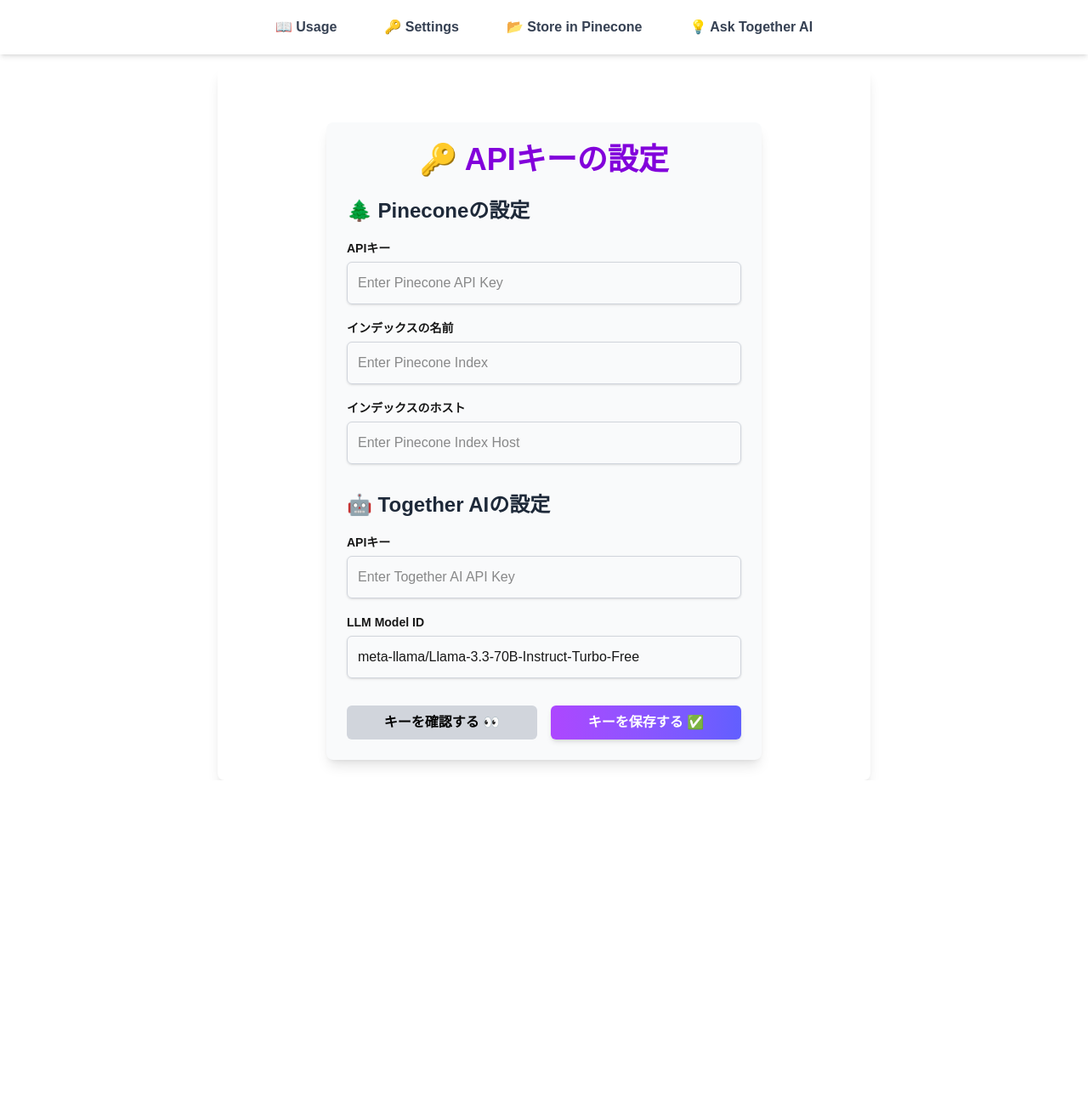
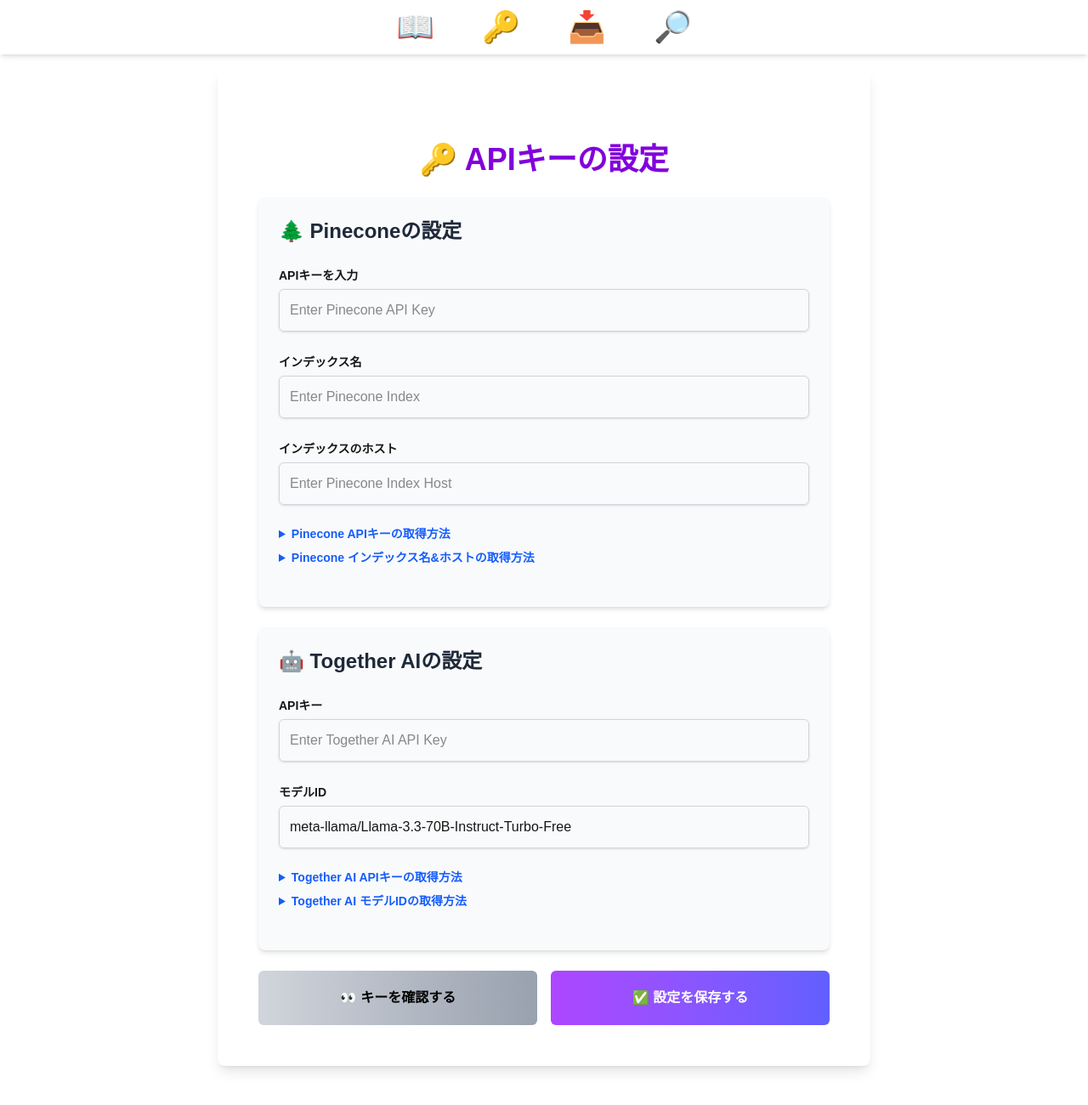
Before and after one commit to SachikoNitta/TogetherCone, a Next.js app: page /setting in a window 1280 px wide. Shown: the top 1300 px of the page at 85% size. Before the commit the page ends 918 px from the top, so only its background shows below. Built offline with nearby package versions, Linux system fonts and the light colour scheme.

Commit message:
Updated layout - Added instructions to get api keys - Applied card styles to all the pages - Removed texts from navigation

```diff
--- a/src/app/layout.tsx
+++ b/src/app/layout.tsx
@@ -17,33 +17,33 @@
           <div className="max-w-3xl flex space-x-6">
             <Link
               href="/"
-              className="px-4 py-2 text-gray-700 font-semibold rounded-lg hover:bg-gray-200 transition-all"
+              className="text-4xl px-4 py-2 text-gray-700 font-semibold rounded-lg hover:bg-gray-200 transition-all"
             >
-              📖 Usage
+              📖
             </Link>
             <Link
               href="/setting"
-              className="px-4 py-2 text-gray-700 font-semibold rounded-lg hover:bg-gray-200 transition-all"
+              className="text-4xl px-4 py-2 text-gray-700 font-semibold rounded-lg hover:bg-gray-200 transition-all"
             >
-              🔑 Settings
+              🔑
             </Link>
             <Link
               href="/store"
-              className="px-4 py-2 text-gray-700 font-semibold rounded-lg hover:bg-gray-200 transition-all"
+              className="text-4xl px-4 py-2 text-gray-700 font-semibold rounded-lg hover:bg-gray-200 transition-all"
             >
-              📂 Store in Pinecone
+              📥
             </Link>
             <Link
               href="/ask"
-              className="px-4 py-2 text-gray-700 font-semibold rounded-lg hover:bg-gray-200 transition-all"
+              className="text-4xl px-4 py-2 text-gray-700 font-semibold rounded-lg hover:bg-gray-200 transition-all"
             >
-              💡 Ask Together AI
+              🔎
             </Link>
           </div>
         </nav>
 
         {/* 🔹 Page Content */}
-        <main className="w-full max-w-3xl mt-20 p-6 bg-white shadow-lg rounded-lg">
+        <main className="w-full max-w-3xl my-20 p-6 bg-white shadow-lg rounded-lg">
           {children}
         </main>
       </body>
--- a/src/app/page.tsx
+++ b/src/app/page.tsx
@@ -36,28 +36,28 @@
         {/* Step 1: 設定 */}
         <Link href="/setting" className="block w-full">
           <button className="w-full bg-gradient-to-r from-purple-500 to-indigo-500 text-white text-lg font-semibold px-6 py-4 rounded-lg shadow-md hover:opacity-90 transition">
-            🔑 1️⃣ APIキーの設定
+            🔑 APIキーの設定
           </button>
         </Link>
 
         {/* Step 2: 保存 */}
         <Link href="/store" className="block w-full mt-4">
           <button className="w-full bg-gradient-to-r from-purple-500 to-indigo-500 text-white text-lg font-semibold px-6 py-4 rounded-lg shadow-md hover:opacity-90 transition">
-            📂 2️⃣ Pinecone にデータを保存
+            📥 Pinecone にデータを保存
           </button>
         </Link>
 
         {/* Step 3: 検索 */}
         <Link href="/ask" className="block w-full mt-4">
           <button className="w-full bg-gradient-to-r from-purple-500 to-indigo-500 text-white text-lg font-semibold px-6 py-4 rounded-lg shadow-md hover:opacity-90 transition">
-            💡 3️⃣ Together AI に質問する
+            🔎 Together AI に質問する
           </button>
         </Link>
       </section>
 
       {/* 🎉 まとめ */}
-      <section className="mt-8 p-6 bg-gray-50 shadow-md rounded-lg text-center">
-        <h2 className="text-3xl font-bold text-purple-700">🎉 すぐに AI 検索を始めよう！</h2>
+      <section className="mt-8 p-6 text-center">
+        <h2 className="text-3xl font-bold text-purple-700">🎉 今すぐにAI検索を始めよう！</h2>
       </section>
     </div>
   );
--- a/src/app/setting/page.tsx
+++ b/src/app/setting/page.tsx
@@ -2,7 +2,7 @@
 import { useState, useEffect } from "react";
 import Cookies from "js-cookie";
 
-export default function Home() {
+export default function Settings() {
   // 🔹 Pinecone State
   const [pineconeKey, setPineconeKey] = useState("");
   const [pineconeIndex, setPineconeIndex] = useState("");
@@ -38,17 +38,16 @@
   };
 
   return (
-    <div className="max-w-lg mx-auto mt-10 p-6 bg-gray-50 shadow-lg rounded-lg">
+    <div className="max-w-3xl mx-auto mt-10 p-6 bg-white">
       <h1 className="text-4xl font-bold text-purple-700 mb-6 text-center">
         🔑 APIキーの設定
       </h1>
 
-      {/* 🔹 Pinecone Section */}
-      <div className="mb-8">
-        <h2 className="text-2xl font-semibold text-gray-800 mb-4">🌲 Pineconeの設定</h2>
-
-        <div className="mb-4">
-          <label className="text-sm font-semibold">APIキー</label>
+      {/* 🌲 Pinecone 設定 */}
+      <section className="mb-6 p-6 bg-gray-50 shadow-md rounded-lg">
+        <h2 className="text-2xl font-semibold text-gray-800 mb-3">🌲 Pineconeの設定</h2>
+        <div className="my-6">
+          <label className="text-sm font-semibold">APIキーを入力</label>
           <input
             type={showKeys ? "text" : "password"}
             placeholder="Enter Pinecone API Key"
@@ -58,8 +57,8 @@
           />
         </div>
 
-        <div className="mb-4">
-          <label className="text-sm font-semibold">インデックスの名前</label>
+        <div className="my-6">
+          <label className="text-sm font-semibold">インデックス名</label>
           <input
             type="text"
             placeholder="Enter Pinecone Index"
@@ -69,7 +68,7 @@
           />
         </div>
 
-        <div className="mb-4">
+        <div className="my-6">
           <label className="text-sm font-semibold">インデックスのホスト</label>
           <input
             type="text"
@@ -79,13 +78,38 @@
             className="w-full p-3 border border-gray-300 rounded-md shadow-sm focus:ring-2 focus:ring-blue-500 focus:outline-none mt-1"
           />
         </div>
+
+        <div className="my-6">
+          <details className="mt-2">
+            <summary className="text-sm font-semibold text-blue-600 cursor-pointer">
+              Pinecone APIキーの取得方法
+            </summary>
+            <ol className="list-decimal list-inside text-sm text-gray-600 mt-2">
+              <li><a href="https://app.pinecone.io" target="_blank">Pinecone</a>にログインする</li>
+              <li>ダッシュボードの左サイドメニューから「API keys」をクリック</li>
+              <li>「Create API Key」をクリック</li>
+              <li>APIキーの名前を入力し、「Create Key」をクリック</li>
+            </ol>
+          </details>
+          <details className="mt-2">
+            <summary className="text-sm font-semibold text-blue-600 cursor-pointer">
+              Pinecone インデックス名&ホストの取得方法
+            </summary>
+            <ol className="list-decimal list-inside text-sm text-gray-600 mt-2">
+              <li><a href="https://app.pinecone.io" target="_blank">Pinecone</a>にログインする</li>
+              <li>ダッシュボードの左サイドメニューから「Database」をクリック</li>
+              <li>インデックスを新たに作成する場合は「Create Index」からインデックスを作成</li>
+              <li>「Database」の「Indexes」で使用したいインデックスのラベル（インデックス名）と「Host」（ホスト）を確認</li>
+            </ol>
+          </details>
         </div>
+      </section>
 
-      {/* 🔹 Together AI Section */}
-      <div className="mb-8">
-        <h2 className="text-2xl font-semibold text-gray-800 mb-4">🤖 Together AIの設定</h2>
+      {/* 🤖 Together AI 設定 */}
+      <section className="mb-6 p-6 bg-gray-50 shadow-md rounded-lg">
+        <h2 className="text-2xl font-semibold text-gray-800 mb-3">🤖 Together AIの設定</h2>
 
-        <div className="mb-4">
+        <div className="my-6">
           <label className="text-sm font-semibold">APIキー</label>
           <input
             type={showKeys ? "text" : "password"}
@@ -96,8 +120,8 @@
           />
         </div>
 
-        <div className="mb-4">
-          <label className="text-sm font-semibold">LLM Model ID</label>
+        <div className="my-6">
+          <label className="text-sm font-semibold">モデルID</label>
           <input
             type="text"
             placeholder="meta-llama/Llama-3.3-70B-Instruct-Turbo-Free"
@@ -106,24 +130,51 @@
             className="w-full p-3 border border-gray-300 rounded-md shadow-sm focus:ring-2 focus:ring-blue-500 focus:outline-none mt-1"
           />
         </div>
+
+        <div className="my-6">
+          <details className="mt-2">
+            <summary className="text-sm font-semibold text-blue-600 cursor-pointer">
+              Together AI APIキーの取得方法
+            </summary>
+            <ol className="list-decimal list-inside text-sm text-gray-600 mt-2">
+              <li><a href="https://api.together.ai" target="_blank">Together AI</a>にログインする</li>
+              <li>画面右上のプロフィール画像をクリックし、「Settings」をクリック</li>
+              <li>画面左サイドメニューの「API KEYS」をクリック</li>
+              <li>「Together.ai user key」をコピー、もしくは「ADD KEY」から新しいAPIキーを作成</li>
+            </ol>
+          </details>
+          <details className="mt-2">
+            <summary className="text-sm font-semibold text-blue-600 cursor-pointer">
+            Together AI モデルIDの取得方法
+            </summary>
+            <ol className="list-decimal list-inside text-sm text-gray-600 mt-2">
+              <li><a href="https://api.together.ai" target="_blank">Together AI</a>にログインする</li>
+              <li>画面上のナビゲーションバーから「MODELS」をクリック</li>
+              <li>お好きなモデルをクリック</li>
+              <li>モデルの詳細画面に書かれている「meta-llama/Llama-2-7b-chat-hf」のような文字列の横のコピーマークをクリック</li>
+            </ol>
+          </details>
         </div>
+      </section>
 
       {/* 🔹 Buttons */}
-      <div className="flex gap-4 mt-4">
+      <section className="text-center">
+        <div className="flex gap-4">
           <button
             onClick={() => setShowKeys(!showKeys)}
-          className="w-full bg-gray-300 text-black px-4 py-2 rounded-md font-semibold hover:bg-gray-400 transition-all"
+            className="w-full bg-gradient-to-r from-gray-300 to-gray-400 text-black px-4 py-5 rounded-md font-semibold hover:opacity-90 transition-all"
           >
-          {showKeys ? "Hide Keys 🔒" : "キーを確認する 👀"}
+            {showKeys ? "🔒 キーを隠す" : "👀 キーを確認する"}
           </button>
 
           <button
             onClick={saveKeys}
-          className="w-full bg-gradient-to-r from-purple-500 to-indigo-500 text-white px-4 py-2 rounded-md font-semibold hover:opacity-90 transition-all duration-200 shadow-md"
+            className="w-full bg-gradient-to-r from-purple-500 to-indigo-500 text-white px-4 py-5 rounded-md font-semibold hover:opacity-90 transition-all"
           >
-          キーを保存する ✅
+            ✅ 設定を保存する
           </button>
         </div>
+      </section>
     </div>
   );
 }
```
Also changed, not shown: src/app/ask/page.tsx (+35 -30 lines), src/app/store/page.tsx (+18 -12 lines). Lines whose indentation alone changed are shown as unchanged.
